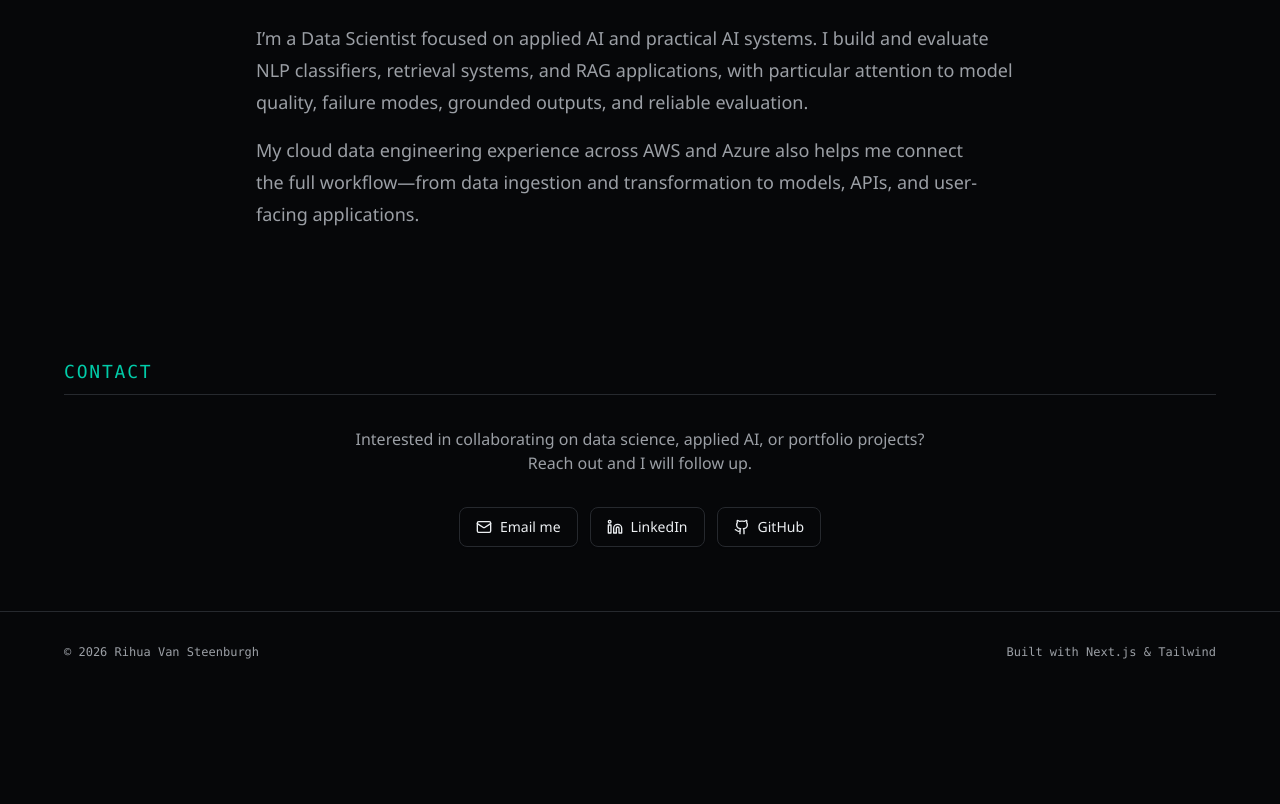
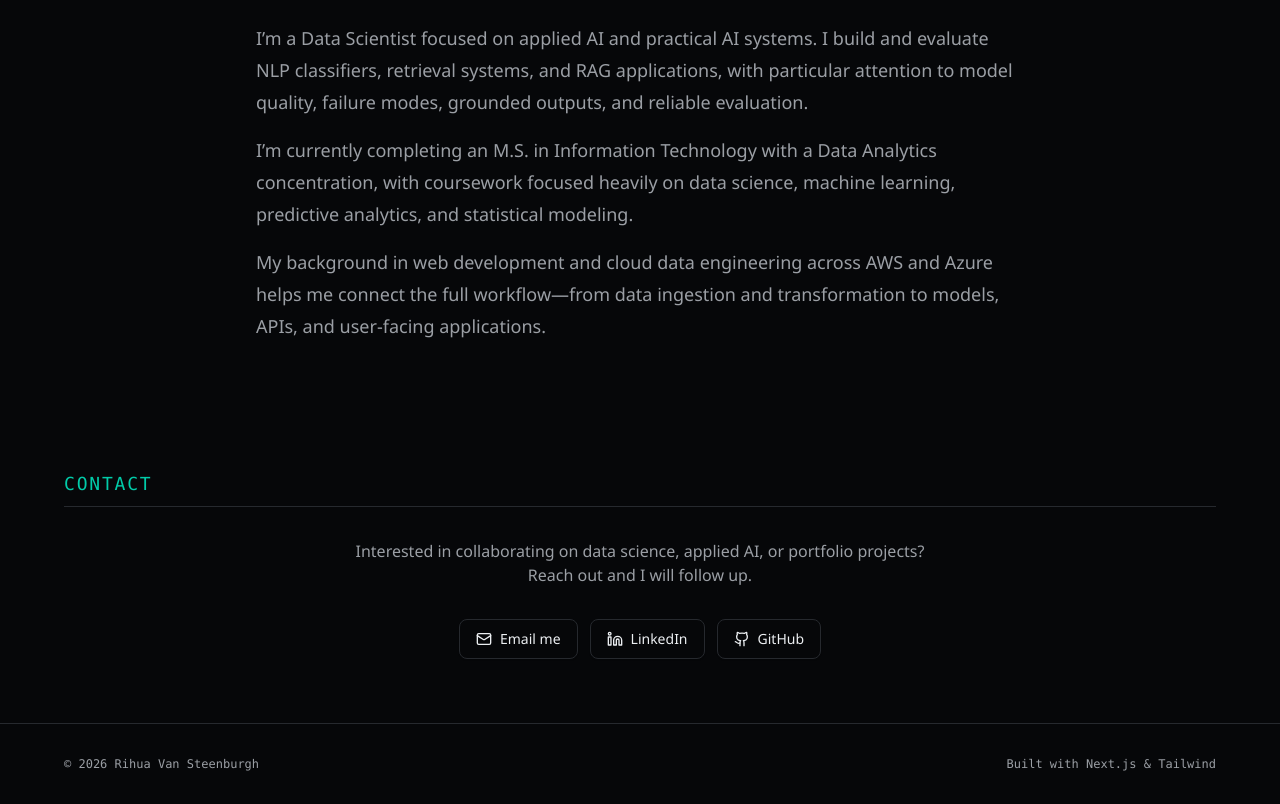
Before and after one commit to rihua-tech/data-ai-portfolio, a Next.js app: page / in a window 1280 px wide. Shown: the part 4320-5124 px from the top of the page. Before the commit the page ends 5012 px from the top, so only its background shows below. Built offline with nearby package versions, Linux system fonts and the light colour scheme; no server answers.

Commit message:
Update About section for Data Science positioning

```diff
--- a/components/about-section.tsx
+++ b/components/about-section.tsx
@@ -3,7 +3,8 @@ import { Section } from "@/components/Section"
 const aboutParagraphs = [
 
   "I’m a Data Scientist focused on applied AI and practical AI systems. I build and evaluate NLP classifiers, retrieval systems, and RAG applications, with particular attention to model quality, failure modes, grounded outputs, and reliable evaluation.",
-  "My cloud data engineering experience across AWS and Azure also helps me connect the full workflow—from data ingestion and transformation to models, APIs, and user-facing applications.",
+  "I’m currently completing an M.S. in Information Technology with a Data Analytics concentration, with coursework focused heavily on data science, machine learning, predictive analytics, and statistical modeling.",
+  "My background in web development and cloud data engineering across AWS and Azure helps me connect the full workflow—from data ingestion and transformation to models, APIs, and user-facing applications.",
 ]
 export function AboutSection() {
   return (
```
